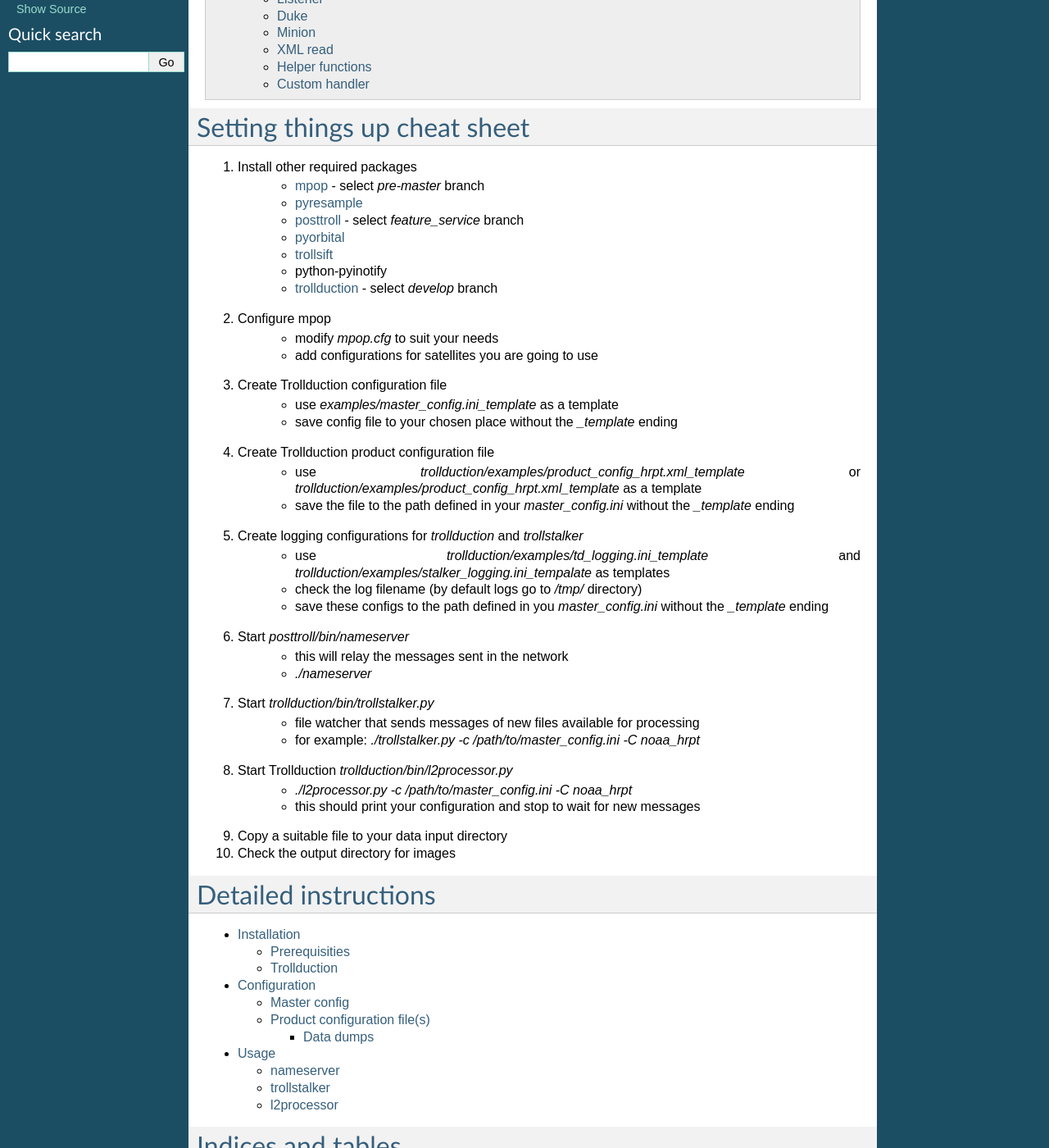
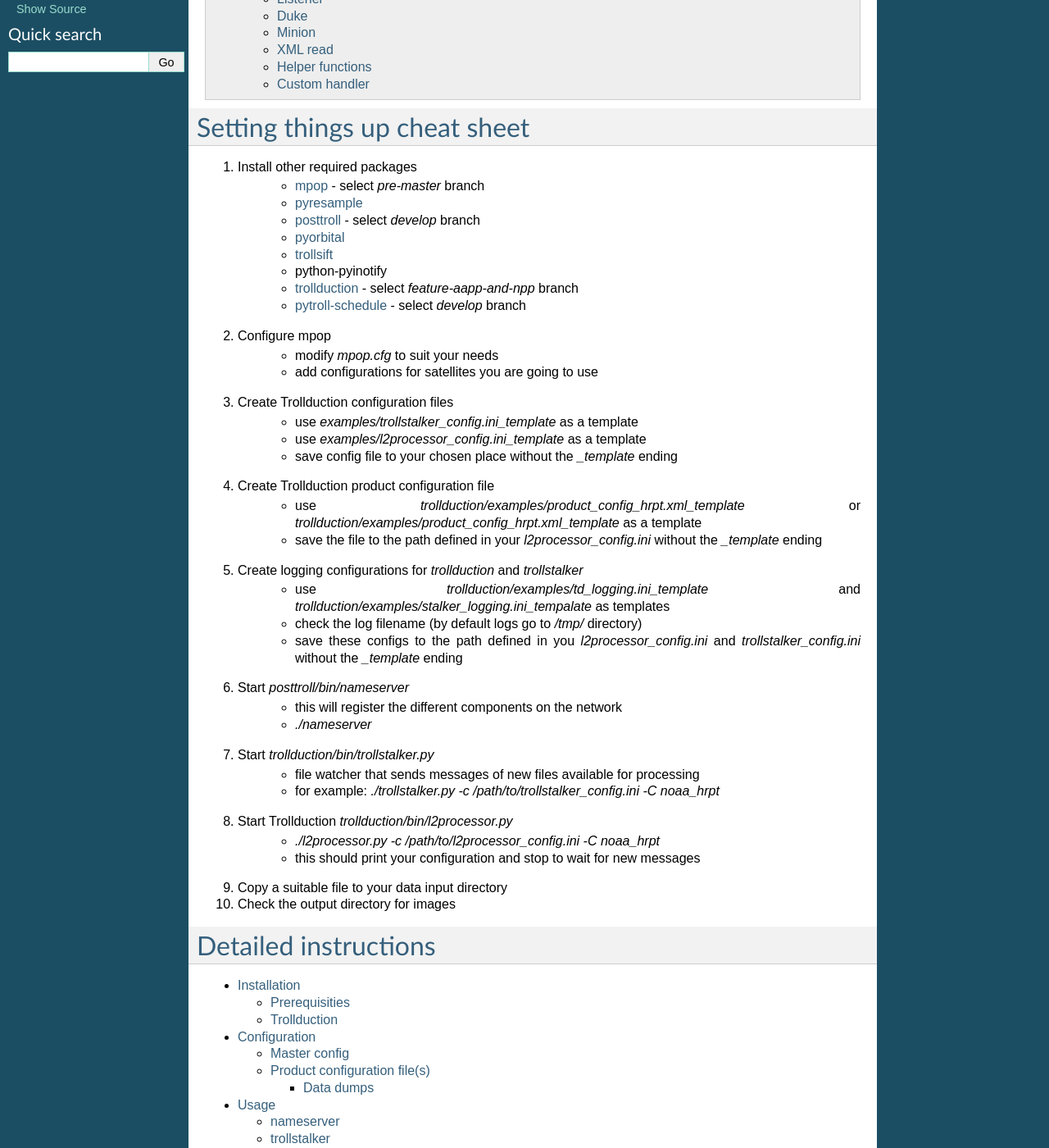
Before and after one commit to pytroll/trollduction, a Sphinx documentation site: the page built from doc/source/index.rst, in a window 1280 px wide and 1400 px high, scrolled down 360 px. Shown: the whole window at 82% size. Built offline with Sphinx 7.4.7, drawn with Linux system fonts in a browser that asks for light colours.

Commit message:
Updating the documentation.
Signed-off-by: Martin Raspaud <martin.raspaud@smhi.se>

```diff
--- a/doc/source/index.rst
+++ b/doc/source/index.rst
@@ -19,32 +19,34 @@ Setting things up cheat sheet
 1. Install other required packages
     * mpop_ - select *pre-master* branch
     * pyresample_
-    * posttroll_ - select *feature_service* branch
+    * posttroll_ - select *develop* branch
     * pyorbital_
     * trollsift_
     * python-pyinotify
-    * trollduction_ - select *develop* branch
+    * trollduction_ - select *feature-aapp-and-npp* branch
+    * pytroll-schedule_ - select *develop* branch
 #. Configure mpop
     * modify *mpop.cfg* to suit your needs
     * add configurations for satellites you are going to use
-#. Create Trollduction configuration file
-    * use *examples/master_config.ini_template* as a template
+#. Create Trollduction configuration files
+    * use *examples/trollstalker_config.ini_template* as a template
+    * use *examples/l2processor_config.ini_template* as a template
     * save config file to your chosen place without the *_template* ending
 #. Create Trollduction product configuration file
     * use *trollduction/examples/product_config_hrpt.xml_template* or *trollduction/examples/product_config_hrpt.xml_template* as a template
-    * save the file to the path defined in your *master_config.ini* without the *_template* ending
+    * save the file to the path defined in your *l2processor_config.ini* without the *_template* ending
 #. Create logging configurations for *trollduction* and *trollstalker*
     * use *trollduction/examples/td_logging.ini_template* and *trollduction/examples/stalker_logging.ini_tempalate* as templates
     * check the log filename (by default logs go to */tmp/* directory)
-    * save these configs to the path defined in you *master_config.ini* without the *_template* ending
+    * save these configs to the path defined in you *l2processor_config.ini* and *trollstalker_config.ini* without the *_template* ending
 #. Start *posttroll/bin/nameserver*
-    * this will relay the messages sent in the network
+    * this will register the different components on the network
     * *./nameserver*
 #. Start *trollduction/bin/trollstalker.py*
     * file watcher that sends messages of new files available for processing
-    * for example: *./trollstalker.py -c /path/to/master_config.ini -C noaa_hrpt*
+    * for example: *./trollstalker.py -c /path/to/trollstalker_config.ini -C noaa_hrpt*
 #. Start Trollduction *trollduction/bin/l2processor.py*
-    * *./l2processor.py -c /path/to/master_config.ini -C noaa_hrpt*
+    * *./l2processor.py -c /path/to/l2processor_config.ini -C noaa_hrpt*
     * this should print your configuration and stop to wait for new
       messages
 #. Copy a suitable file to your data input directory
@@ -54,6 +56,7 @@ Setting things up cheat sheet
 .. _pyresample: https://code.google.com/p/pyresample/
 .. _posttroll: https://github.com/mraspaud/posttroll
 .. _pyorbital: https://github.com/mraspaud/pyorbital
+.. _pytroll-schedule: https://github.com/mraspaud/pytroll-schedule
 .. _trollsift: https://github.com/pnuu/trollsift
 .. _trollduction: https://github.com/mraspaud/trollduction
 
```
Also changed, not shown: 3 other files.
